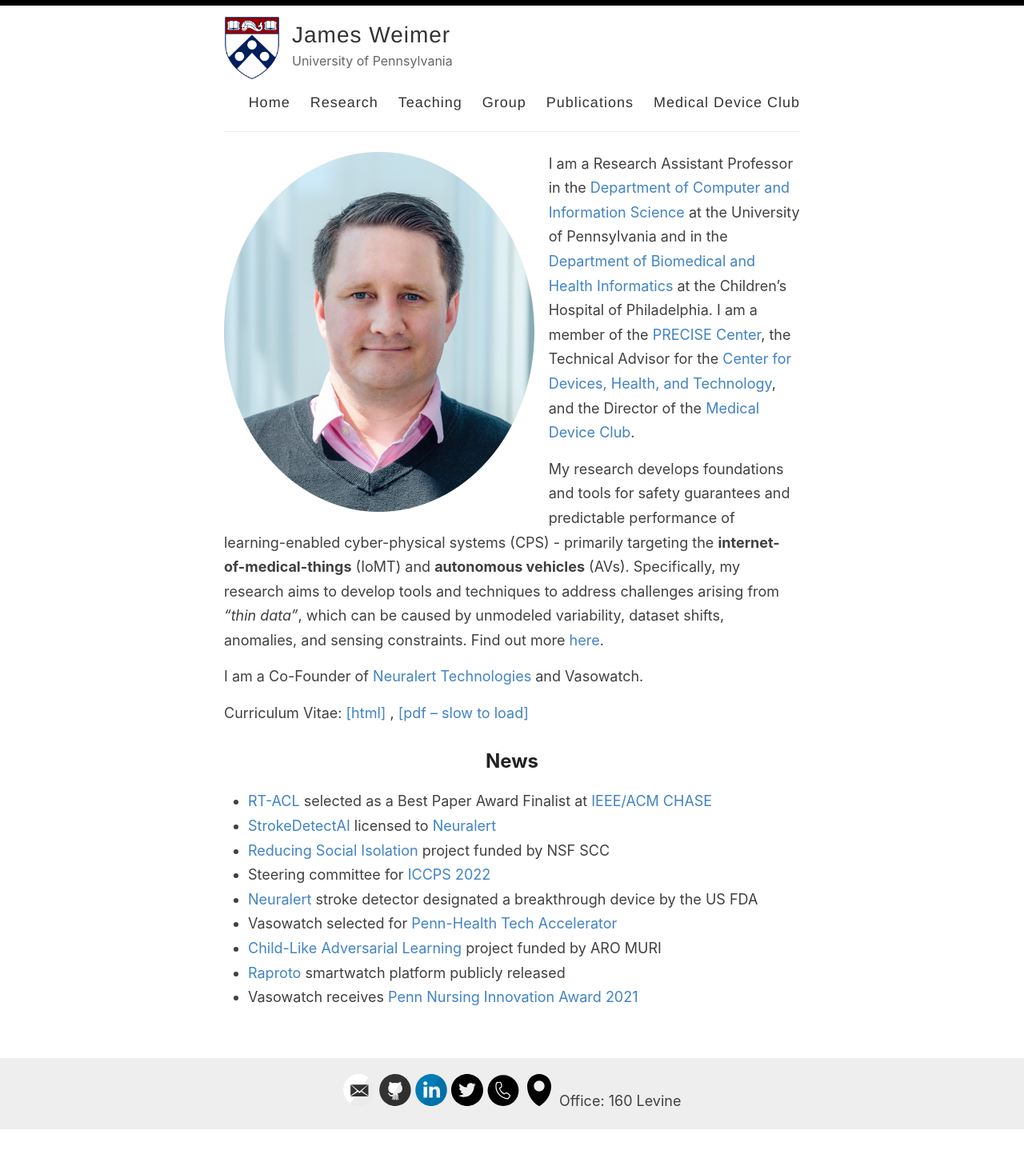
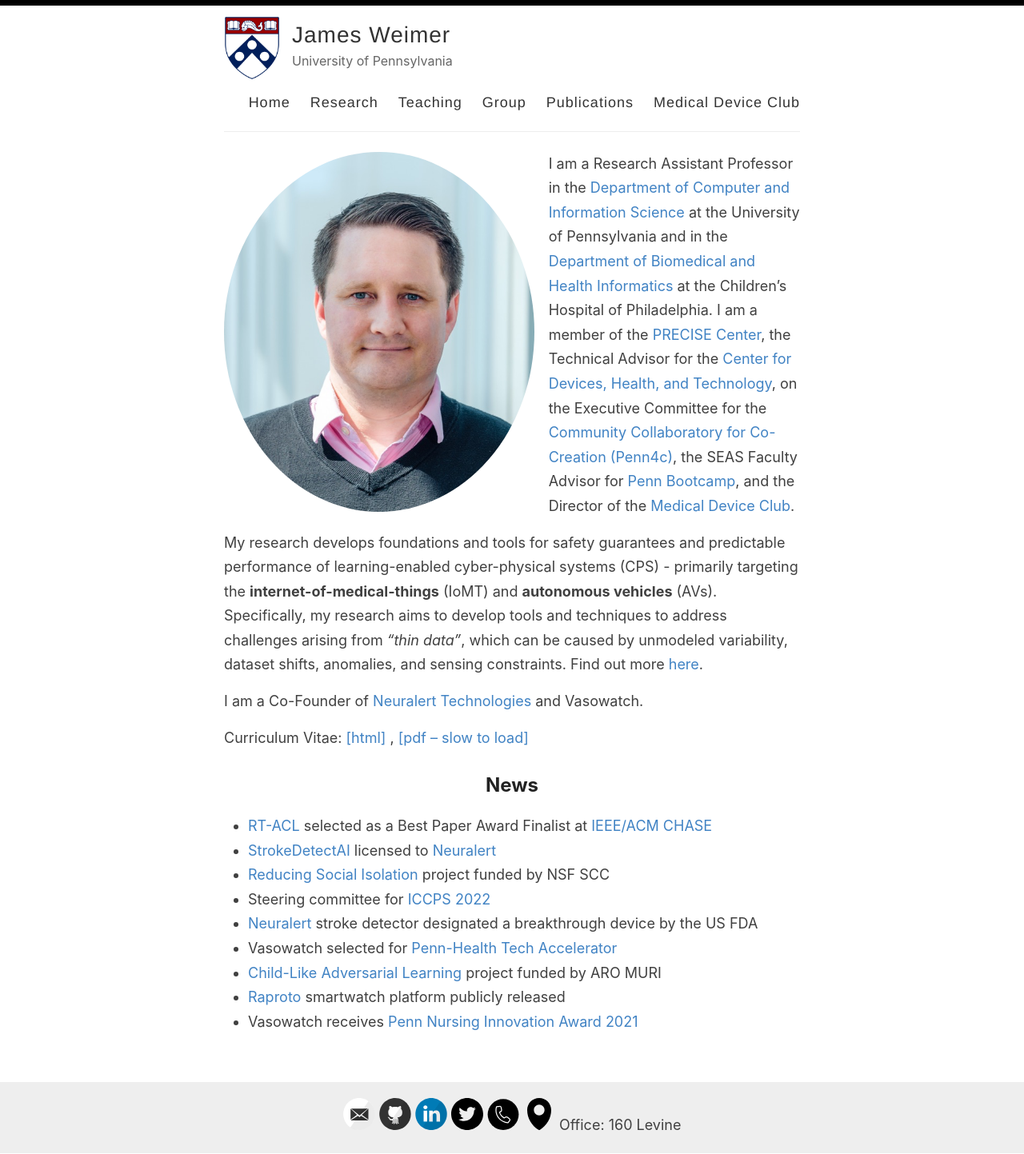
Before and after one commit to weimerj/weimerj.github.io, a Jekyll site: the page built from index.md, in a window 1280 px wide. Shown: the whole page at 80% size. Built offline with Jekyll 4.4.1, drawn with Linux system fonts in a browser that asks for light colours; before the commit the page ends 1412 px from its top, so only the background shows below that.

Commit message:
index update

```diff
--- a/index.md
+++ b/index.md
@@ -14,6 +14,8 @@
 at the Children's Hospital of Philadelphia.
 I am a member of the [PRECISE Center](https://precise.seas.upenn.edu/),
 the Technical Advisor for the [Center for Devices, Health, and Technology](https://healthtech.upenn.edu/),
+on the Executive Committee for the [Community Collaboratory for Co-Creation (Penn4c)](https://www.penn4c.org/),
+the SEAS Faculty Advisor for [Penn Bootcamp](https://bootcamp.sas.upenn.edu/),
 and the Director of the [Medical Device Club](https://rtg.cis.upenn.edu/meddevclub/).
 
 My research develops foundations and tools for safety guarantees and predictable performance of
```
